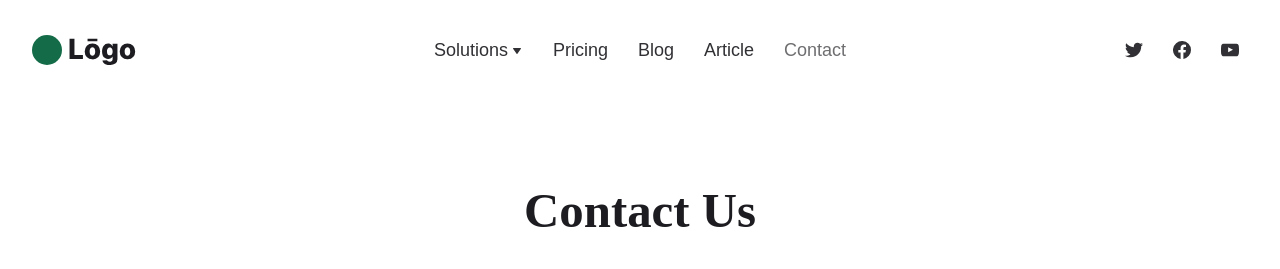
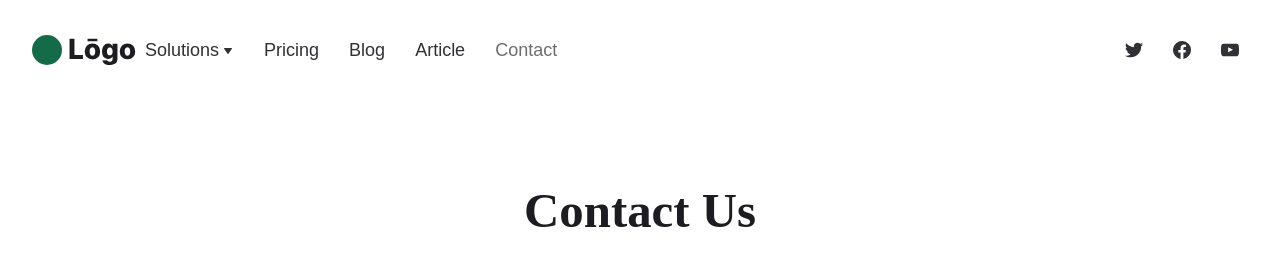
Before and after one commit to daaef/plagis, a plain HTML site: page contact.html in a window 1280 px wide. Shown: the top 269 px of the page. Drawn offline with Linux system fonts and the light colour scheme; some packages are replaced by stand-ins of ours; a web font is replaced by a local one.

Commit message:
updated the homepage

```diff
--- a/contact.html
+++ b/contact.html
@@ -27,13 +27,13 @@
 
     <div class="f-header__nav" role="navigation">
       <div class="f-header__nav-grid justify-between@md container max-width-lg">
-        <div class="f-header__nav-logo-wrapper flex-grow flex-basis-0">
+        <div class="f-header__nav-logo-wrapper">
           <a href="index.html" class="f-header__logo">
             <svg width="104" height="30" viewBox="0 0 104 30"><title>Go to homepage</title><path d="M37.54 24.08V3.72h4.92v16.37h8.47v4zM60.47 24.37a7.82 7.82 0 01-5.73-2.25 8.36 8.36 0 01-2-5.62 8.32 8.32 0 012.08-5.71 8 8 0 015.64-2.18 8.07 8.07 0 015.68 2.2 8.49 8.49 0 012 5.69 8.63 8.63 0 01-1.78 5.38 7.6 7.6 0 01-5.89 2.49zm0-3.67c2.42 0 2.73-3 2.73-4.23s-.31-4.26-2.73-4.26-2.79 3-2.79 4.26.32 4.23 2.82 4.23zM95.49 24.37a7.82 7.82 0 01-5.73-2.25 8.36 8.36 0 01-2-5.62 8.32 8.32 0 012.08-5.71 8.4 8.4 0 0111.31 0 8.43 8.43 0 012 5.69 8.6 8.6 0 01-1.77 5.38 7.6 7.6 0 01-5.89 2.51zm0-3.67c2.42 0 2.73-3 2.73-4.23s-.31-4.26-2.73-4.26-2.8 3-2.8 4.26.31 4.23 2.83 4.23zM77.66 30c-5.74 0-7-3.25-7.23-4.52l4.6-.26c.41.91 1.17 1.41 2.76 1.41a2.45 2.45 0 002.82-2.53v-2.68a7 7 0 01-1.7 1.75 6.12 6.12 0 01-5.85-.08c-2.41-1.37-3-4.25-3-6.66 0-.89.12-3.67 1.45-5.42a5.67 5.67 0 014.64-2.4c1.2 0 3 .25 4.46 2.82V8.81h4.85v15.33a5.2 5.2 0 01-2.12 4.32A9.92 9.92 0 0177.66 30zm.15-9.66c2.53 0 2.81-2.69 2.81-3.91s-.31-4-2.81-4-2.81 2.8-2.81 4 .27 3.91 2.81 3.91zM55.56 3.72h9.81v2.41h-9.81z" fill="var(--color-contrast-higher)"/><circle cx="15" cy="15" r="15" fill="var(--color-primary)"/></svg>
           </a>
         </div>
 
-        <ul class="f-header__list flex-grow flex-basis-0 justify-center@md">
+        <ul class="f-header__list justify-center@md">
           <li class="f-header__item">
             <a href="solutions.html" class="f-header__link">
               <span>Solutions</span>
```
Also changed, not shown: index.html (+2 -2 lines), pricing.html (+2 -2 lines), solutions.html (+2 -2 lines).
